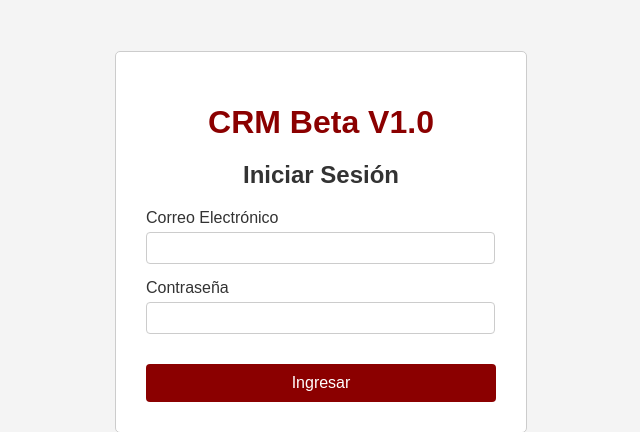
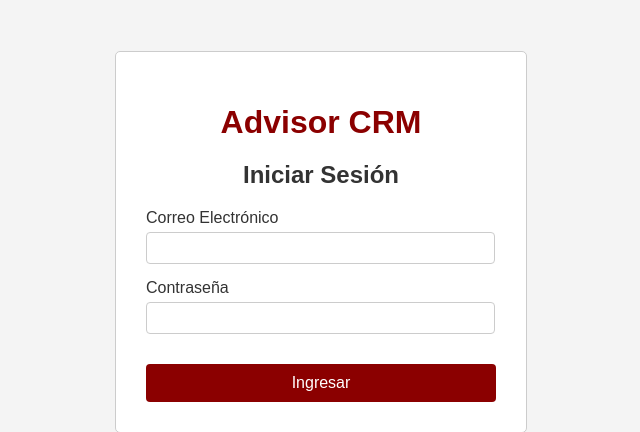
Before and after one commit to sistemasmgsa/crmbeta, a PHP site: page / in a window 1280 px wide. Shown: the part 158-590 px from the top of the page, without its empty margins (319-959 px from the left). Run offline with PHP 8.4, Linux system fonts and the light colour scheme; a stand-in replaces the project's code that opens the database connection; some libraries are stand-ins or nearby versions.

Commit message:
ACTUALIZADO

```diff
--- a/controllers/login_controller.php
+++ b/controllers/login_controller.php
@@ -113,7 +113,7 @@ class LoginController extends Controller {
                 <body>
                     <div class="container">
                         <div class="logo">
-                            <img src="' . $logo_url . '" alt="Logo CRM Beta">
+                            <img src="' . $logo_url . '" alt="Logo Advisor CRM">
                         </div>
 
                         <div style="
@@ -136,7 +136,7 @@ class LoginController extends Controller {
                         </div>
 
                         <div class="footer">
-                            Copyright ' . date("Y") . ' - CRM Beta. Todos los derechos reservados.
+                            Copyright ' . date("Y") . ' - Advisor CRM. Todos los derechos reservados.
                         </div>
                     </div>
                 </body>
--- a/util/email.php
+++ b/util/email.php
@@ -21,7 +21,7 @@ function enviar_correo($destinatario, $asunto, $cuerpo) {
         $mail->Port = SMTP_PORT;
 
         //Destinatarios
-        $mail->setFrom(SMTP_USER, 'CRM Beta');
+        $mail->setFrom(SMTP_USER, 'Advisor CRM');
         $mail->addAddress($destinatario);
 
         //Contenido
--- a/views/login/index.php
+++ b/views/login/index.php
@@ -3,7 +3,7 @@
 <head>
     <meta charset="UTF-8">
     <meta name="viewport" content="width=device-width, initial-scale=1.0">
-    <title>Login - CRM Beta</title>
+    <title>Advisor CRM</title>
     <link rel="stylesheet" href="<?php echo SITE_URL; ?>assets/css/style.css">
     <style>
         .login-container {
@@ -37,7 +37,7 @@
     <div class="login-container">
         <div class="login-form">
              <h1 style="text-align: center; color: #8B0000; margin-bottom: 20px; font-family: Arial, sans-serif;">
-                CRM Beta V1.0
+                Advisor CRM
             </h1>
             <h2>Iniciar Sesión</h2>
 
--- a/views/login/verify_code.php
+++ b/views/login/verify_code.php
@@ -3,7 +3,7 @@
 <head>
     <meta charset="UTF-8">
     <meta name="viewport" content="width=device-width, initial-scale=1.0">
-    <title>Verificación de Dos Pasos - CRM Beta</title>
+    <title>Verificación de Dos Pasos - Advisor CRM</title>
     <link rel="stylesheet" href="<?php echo SITE_URL; ?>assets/css/style.css">
     <style>
         body {
@@ -86,7 +86,7 @@
 <body>
     <div class="verify-container">
         <div class="verify-form">
-            <h1>CRM Beta V1.0</h1>
+            <h1>Advisor CRM</h1>
             <h2>Verificación de Dos Pasos</h2>
             <p>Se ha enviado un código de verificación a su correo electrónico.<br>Por favor, ingrese el código a continuación.</p>
 
```
Also changed, not shown: views/layout/header.php (+12 -5 lines), assets/img/logo.png.
